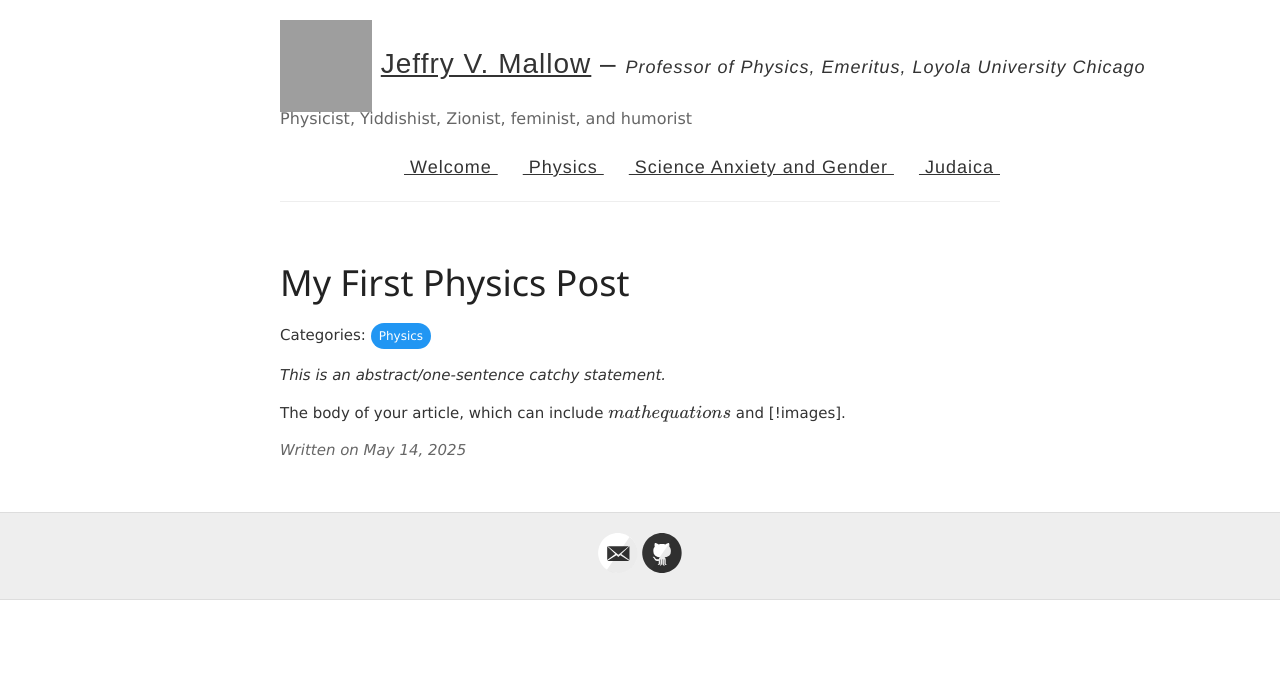
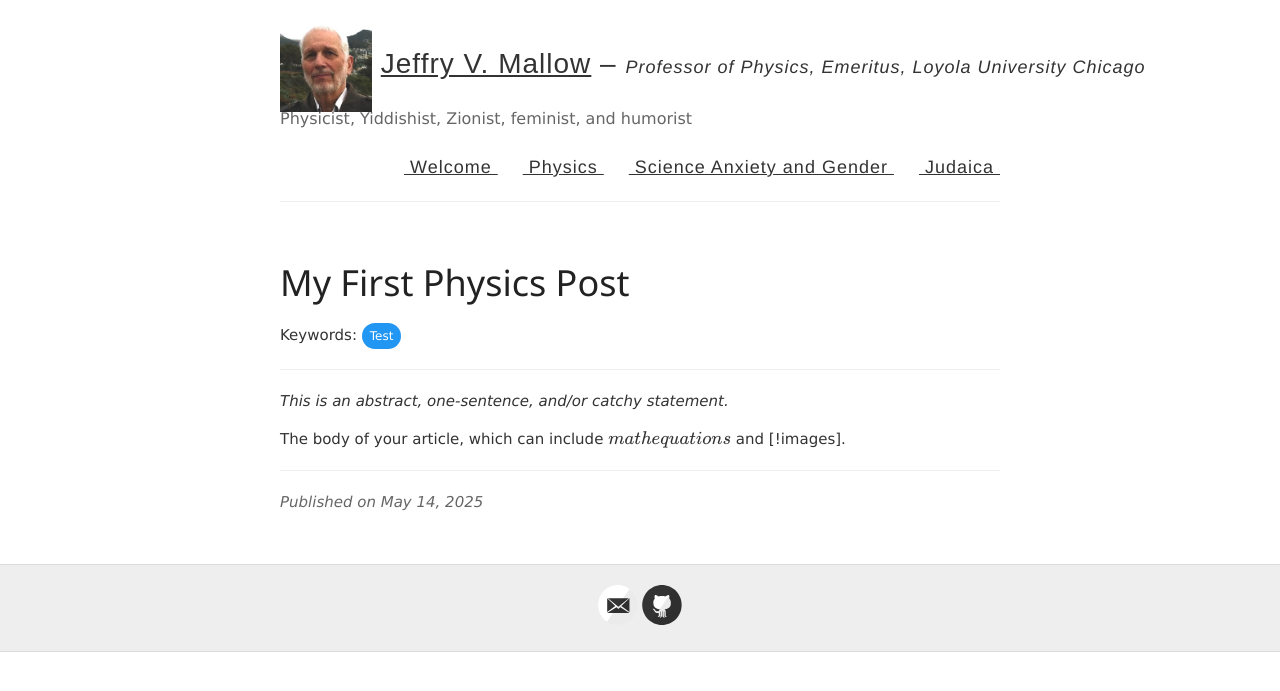
Before and after one commit to jvmallow/jvmallow.github.io, a Jekyll site: the page built from _posts/2025-05-14-My_First_Physics_Post.md, in a window 1280 px wide. Shown: the top 691 px of the page. Built offline with Jekyll 4.4.1, drawn with Linux system fonts in a browser that asks for light colours; formulas are drawn with MathJax 3; a script that is not in the unit is left out; grey boxes are pictures that could not be loaded.

Commit message:
Fixed posts

```diff
--- a/_config.yml
+++ b/_config.yml
@@ -11,7 +11,7 @@ tagline: Professor of Physics, Emeritus, Loyola University Chicago
 description: Physicist, Yiddishist, Zionist, feminist, and humorist
 
 # Picture on home page
-avatar: https://avatars.githubusercontent.com/u/211400265
+avatar: /images/jvmallow.jpeg
 
 # Includes an icon in the footer for each username you enter
 footer-links:
--- a/_layouts/post.html
+++ b/_layouts/post.html
@@ -12,19 +12,23 @@ layout: default
     {% else %}
       {% assign tags = page.tags %}
     {% endif %}
-    Categories:
+    Keywords:
     {% for tag in tags %}
     <a href="{{site.baseurl}}/archive/#{{tag|slugize}}" class="w3-button w3-blue w3-hover-teal w3-round-xxlarge w3-padding-small w3-small">{{tag}}</a>
     {% unless forloop.last %}&nbsp;{% endunless %}
     {% endfor %}
   </div>
 
+  <hr/>
+
   <div class="entry">
     {{ content }}
   </div>
 
+  <hr/>
+
   <div class="date">
-    Written on {{ page.date | date: "%B %e, %Y" }}
+    Published on {{ page.date | date: "%B %e, %Y" }}
   </div>
 
   {% include disqus.html %}
--- a/_posts/2025-05-14-My_First_Physics_Post.md
+++ b/_posts/2025-05-14-My_First_Physics_Post.md
@@ -2,9 +2,10 @@
 layout: post
 mathjax: true
 title: My First Physics Post
-tags: [Physics]
+category: Physics
+tags: [Test]
 ---
 
-_This is an abstract/one-sentence catchy statement._
+*This is an abstract, one-sentence, and/or catchy statement.*
 
 The body of your article, which can include $math equations$ and [!images].
```
Also changed, not shown: README.md (+2 -1 lines), about.md (deleted, +0 -7 lines), images/David_Chassin.png (deleted), images/contact-card.png (deleted), images/jvmallow.jpeg (added).
